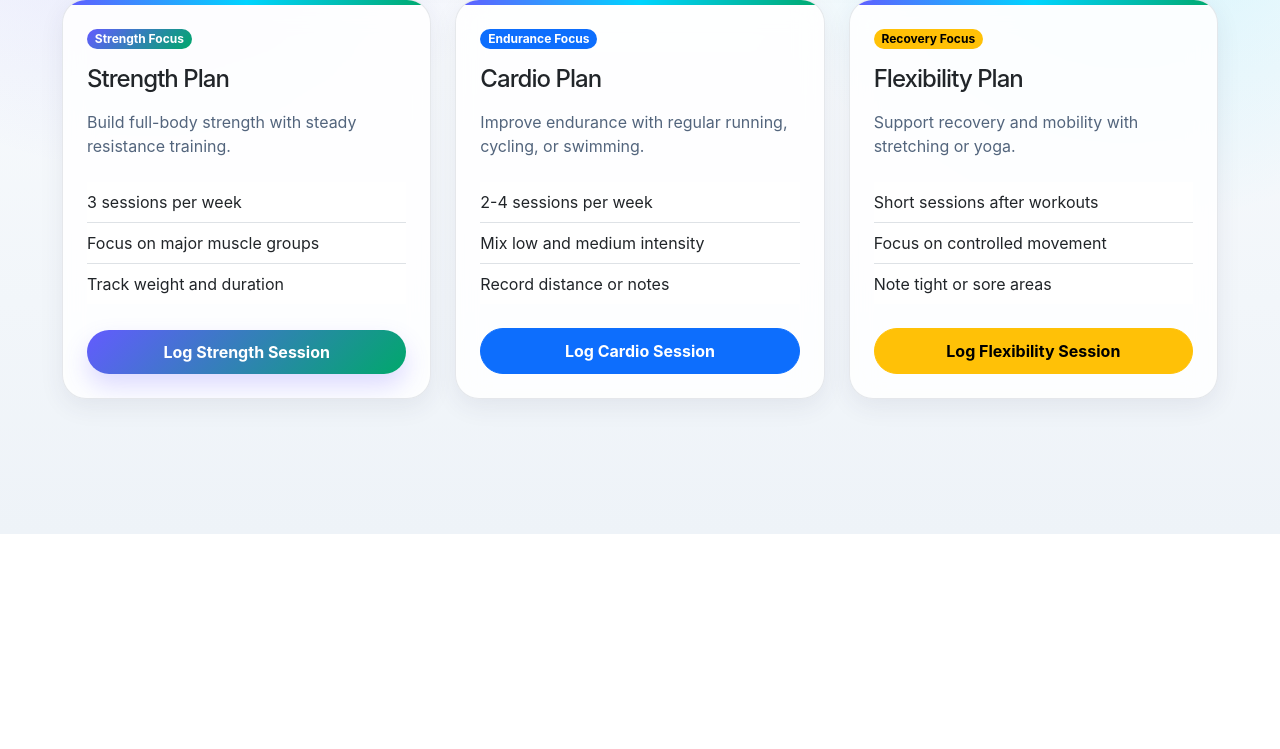
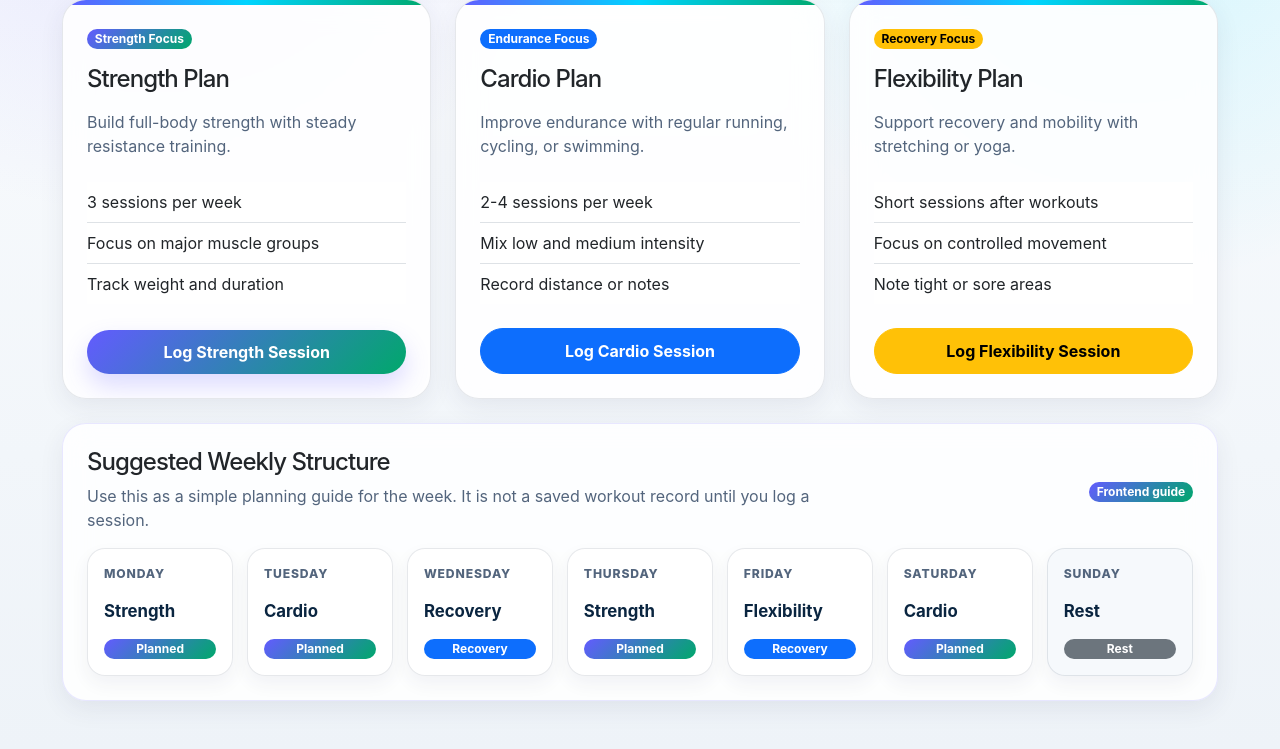
Before and after one commit to kiegiam/CITS3403-Test-Repo, a Flask app: page /plans in a window 1280 px wide. Shown: the part 266-1015 px from the top of the page. Before the commit the page ends 800 px from the top, so only its background shows below. Run offline with Flask 3, Linux system fonts and the light colour scheme; a user stored in the database is signed in; data comes from the database, SQL or seed files in the repository; some libraries are stand-ins or nearby versions.

Commit message:
Add weekly workout planner layout

```diff
--- a/static/css/styles.css
+++ b/static/css/styles.css
@@ -449,6 +449,46 @@ body.dashboard-page {
     background: linear-gradient(180deg, #8a94a6, #53657d);
 }
 
+.weekly-plan-card {
+    border-color: rgba(99, 91, 255, 0.14) !important;
+}
+
+.weekly-plan-grid {
+    display: grid;
+    grid-template-columns: repeat(7, minmax(0, 1fr));
+    gap: 0.85rem;
+}
+
+.weekly-plan-day {
+    display: flex;
+    min-height: 128px;
+    flex-direction: column;
+    justify-content: space-between;
+    gap: 0.75rem;
+    border: 1px solid rgba(10, 37, 64, 0.10);
+    border-radius: 18px;
+    background: rgba(255, 255, 255, 0.78);
+    padding: 1rem;
+    box-shadow: 0 8px 18px rgba(50, 50, 93, 0.06);
+}
+
+.weekly-plan-day-name {
+    color: var(--ft-muted);
+    font-size: 0.76rem;
+    font-weight: 800;
+    letter-spacing: 0.07em;
+    text-transform: uppercase;
+}
+
+.weekly-plan-day strong {
+    color: var(--ft-text);
+    font-size: 1.05rem;
+}
+
+.weekly-plan-day-rest {
+    background: rgba(246, 249, 252, 0.92);
+}
+
 .weekly-rec-tags {
     display: flex;
     flex-direction: column;
@@ -756,6 +796,10 @@ footer {
     .weekly-bar-track {
         width: 30px;
     }
+
+    .weekly-plan-grid {
+        grid-template-columns: repeat(2, minmax(0, 1fr));
+    }
 }
 
 @media (max-width: 575.98px) {
@@ -769,6 +813,14 @@ footer {
 
     .muscle-grid {
         grid-template-columns: repeat(2, 1fr);
+    }
+
+    .weekly-plan-grid {
+        grid-template-columns: 1fr;
+    }
+
+    .weekly-plan-day {
+        min-height: auto;
     }
 }
 
--- a/templates/plans.html
+++ b/templates/plans.html
@@ -187,6 +187,69 @@
                     </div>
                 </div>
             </section>
+
+            <section class="mt-4">
+                <div class="card shadow-sm border-0 weekly-plan-card">
+                    <div class="card-body p-4">
+                        <div class="row align-items-center g-3 mb-3">
+                            <div class="col-lg-8">
+                                <h2 class="h4 mb-2">Suggested Weekly Structure</h2>
+                                <p class="text-muted mb-0">
+                                    Use this as a simple planning guide for the week. It is not a saved workout
+                                    record until you log a session.
+                                </p>
+                            </div>
+                            <div class="col-lg-4 text-lg-end">
+                                <span class="badge text-bg-success">Frontend guide</span>
+                            </div>
+                        </div>
+
+                        <div class="weekly-plan-grid">
+                            <div class="weekly-plan-day">
+                                <span class="weekly-plan-day-name">Monday</span>
+                                <strong>Strength</strong>
+                                <span class="badge text-bg-success">Planned</span>
+                            </div>
+
+                            <div class="weekly-plan-day">
+                                <span class="weekly-plan-day-name">Tuesday</span>
+                                <strong>Cardio</strong>
+                                <span class="badge text-bg-success">Planned</span>
+                            </div>
+
+                            <div class="weekly-plan-day">
+                                <span class="weekly-plan-day-name">Wednesday</span>
+                                <strong>Recovery</strong>
+                                <span class="badge text-bg-primary">Recovery</span>
+                            </div>
+
+                            <div class="weekly-plan-day">
+                                <span class="weekly-plan-day-name">Thursday</span>
+                                <strong>Strength</strong>
+                                <span class="badge text-bg-success">Planned</span>
+                            </div>
+
+                            <div class="weekly-plan-day">
+                                <span class="weekly-plan-day-name">Friday</span>
+                                <strong>Flexibility</strong>
+                                <span class="badge text-bg-primary">Recovery</span>
+                            </div>
+
+                            <div class="weekly-plan-day">
+                                <span class="weekly-plan-day-name">Saturday</span>
+                                <strong>Cardio</strong>
+                                <span class="badge text-bg-success">Planned</span>
+                            </div>
+
+                            <div class="weekly-plan-day weekly-plan-day-rest">
+                                <span class="weekly-plan-day-name">Sunday</span>
+                                <strong>Rest</strong>
+                                <span class="badge text-bg-secondary">Rest</span>
+                            </div>
+                        </div>
+                    </div>
+                </div>
+            </section>
         </div>
     </main>
 
```
